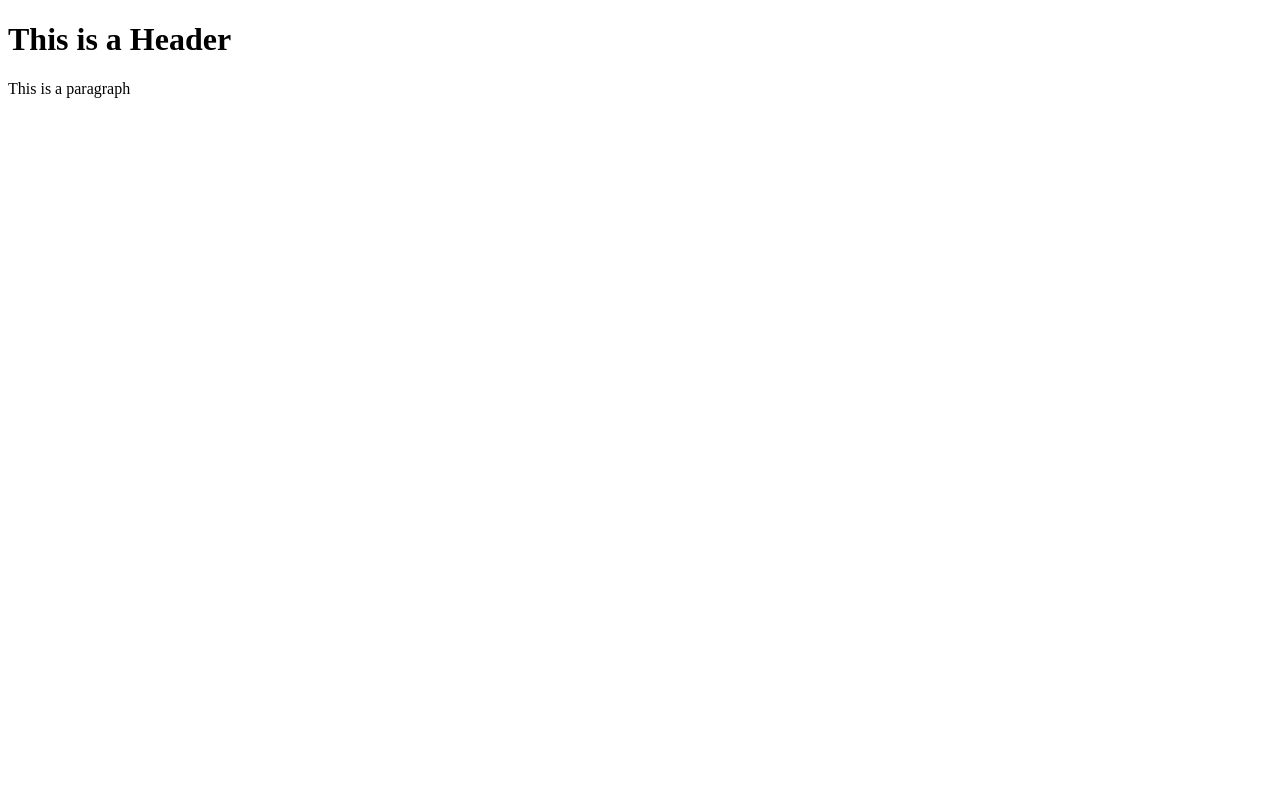
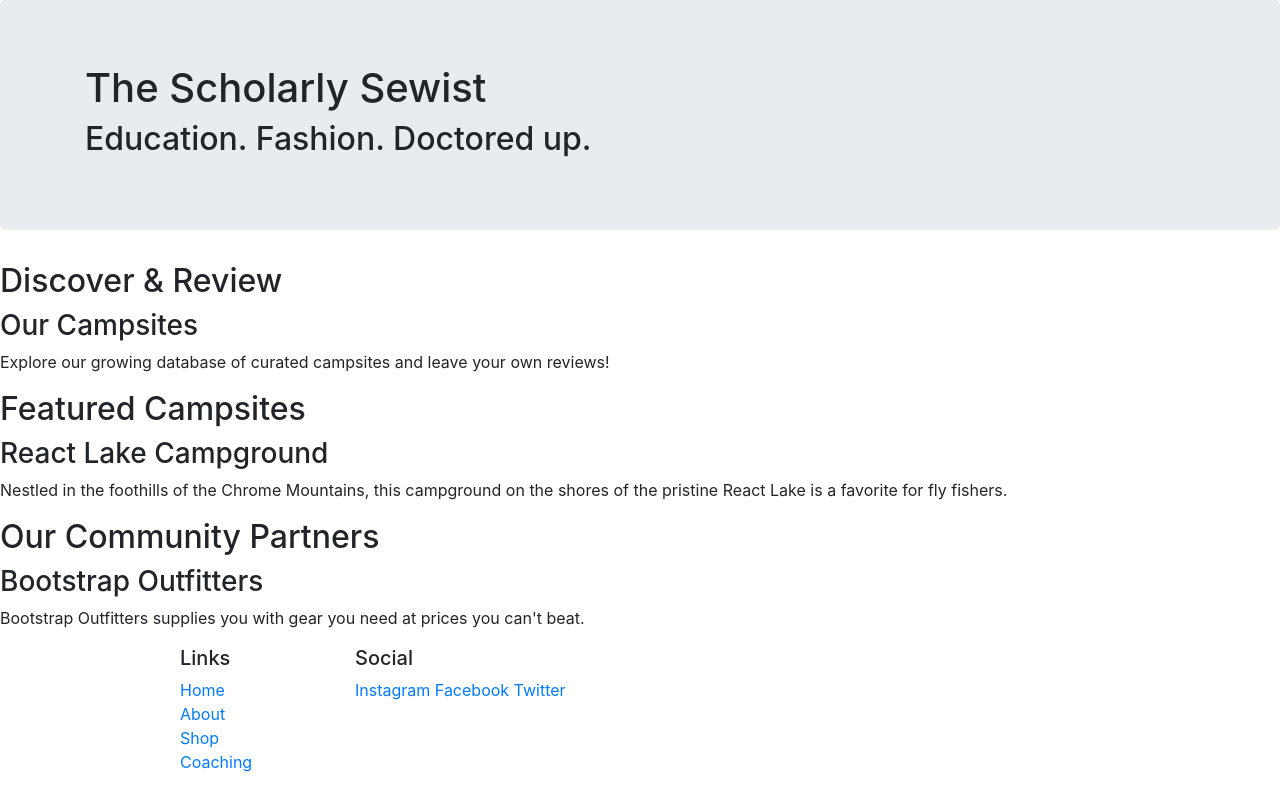
Before and after one commit to smarquina37/TSS, a website: page index.html in a window 1280 px wide. Drawn offline with nearby package versions, Linux system fonts and the light colour scheme.

Commit message:
Bootstrap Grid

```diff
--- a/index.html
+++ b/index.html
@@ -1,7 +1,75 @@
 <!DOCTYPE html>
-<html>
-    <body>
-        <h1>This is a Header</h1>
-        <p>This is a paragraph</p>
-    </body>
+<html lang="en">
+
+<head>
+    <!-- Required meta tags always come first -->
+    <meta charset="utf-8" />
+    <meta name="viewport" content="width=device-width, initial-scale=1" />
+
+    <!-- Bootstrap CSS -->
+    <link rel="stylesheet" href="node_modules/bootstrap/dist/css/bootstrap.min.css" />
+
+    <title>The Scholarly Sewist</title>
+</head>
+
+<body>
+
+    <header class="jumbotron">
+        <div class="container">
+            <div class="row">
+                <div class="col">
+            <h1>The Scholarly Sewist</h1>
+            <h2>Education. Fashion. Doctored up.</h2>
+                </div>
+            </div>
+        </div>
+    </header>
+
+    <div>
+        <h2>Discover & Review</h2>
+        <h3>Our Campsites</h3>
+        <p>Explore our growing database of curated campsites and leave your own reviews!</p>
+    </div>
+
+    <div>
+        <h2>Featured Campsites</h2>
+        <h3>React Lake Campground</h3>
+        <p>Nestled in the foothills of the Chrome Mountains, this campground on the shores of the pristine React Lake is a favorite for fly fishers.</p>
+    </div>
+
+    <div>
+        <h2>Our Community Partners</h2>
+        <h3>Bootstrap Outfitters</h3>
+        <p>Bootstrap Outfitters supplies you with gear you need at prices you can't beat.</p>
+    </div>
+
+    <footer>
+        <div class="container">
+            <div class="row">
+            <div class="col-4 col-sm-2 offset-1">
+            <h5>Links</h5>
+            <ul class="list-unstyled">
+                <li><a href="#">Home</a></li>
+                <li><a href="#">About</a></li>
+                <li><a href="#">Shop</a></li>
+                <li><a href="#">Coaching</a></li>
+            </ul>
+        </div>
+        <div>
+            <h5>Social</h5>
+            <a href="http://instagram.com/">Instagram</a>
+            <a href="http://facebook.com/">Facebook</a>
+            <a href="http://twitter.com/">Twitter</a>
+                </div>
+            </div>
+        </div>
+    </footer>
+
+    <!-- jQuery must come first, then Popper.js, then the Bootstrap JavaScript plugins.-->
+    <script src="node_modules/jquery/dist/jquery.slim.min.js"></script>
+    <script src="node_modules/popper.js/dist/umd/popper.min.js"></script>
+    <script src="node_modules/bootstrap/dist/js/bootstrap.min.js"></script>
+
+</body>
+
 </html>
```
Also changed, not shown: package.json (+12 -4 lines), 1 other file.
